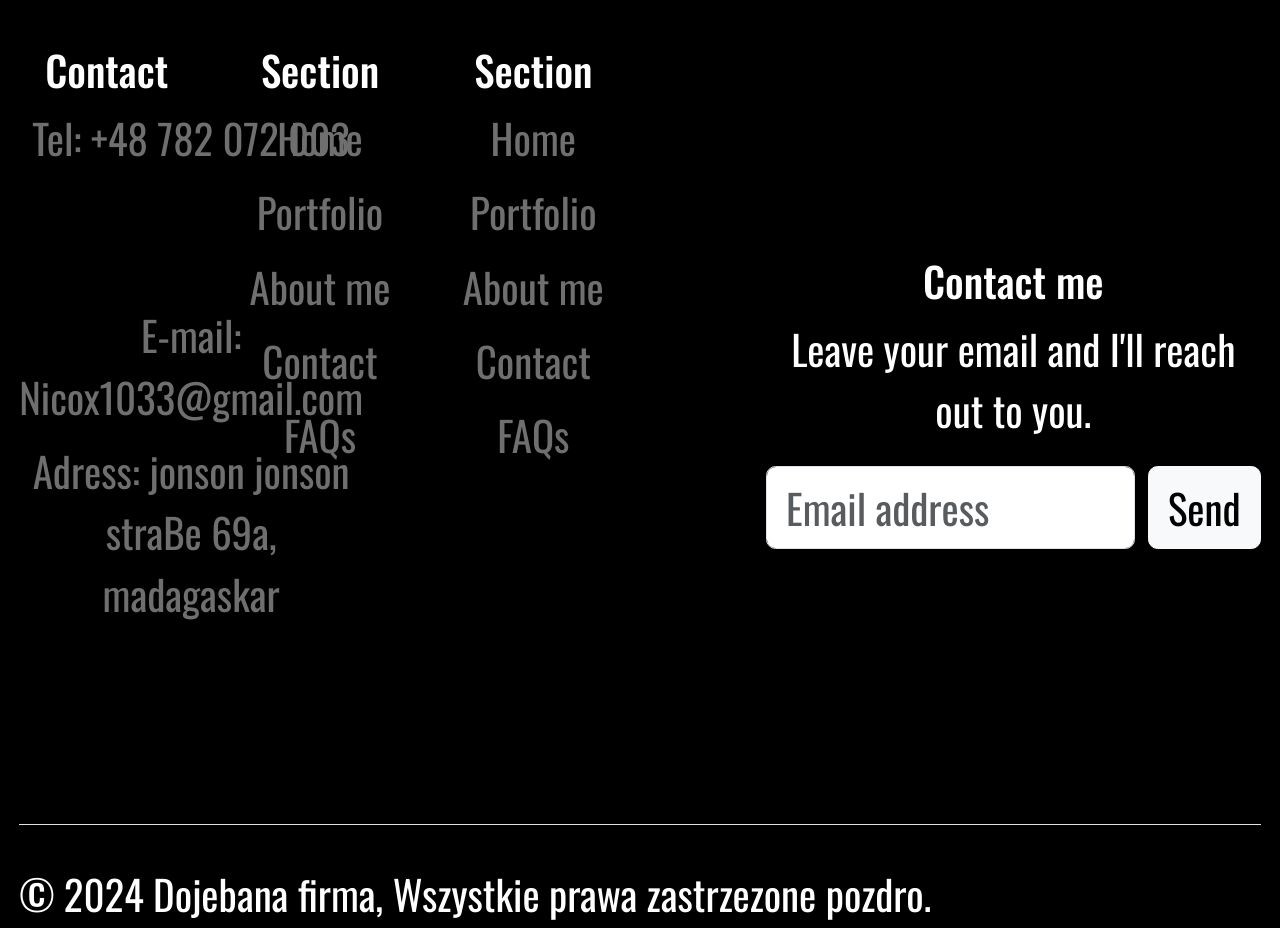
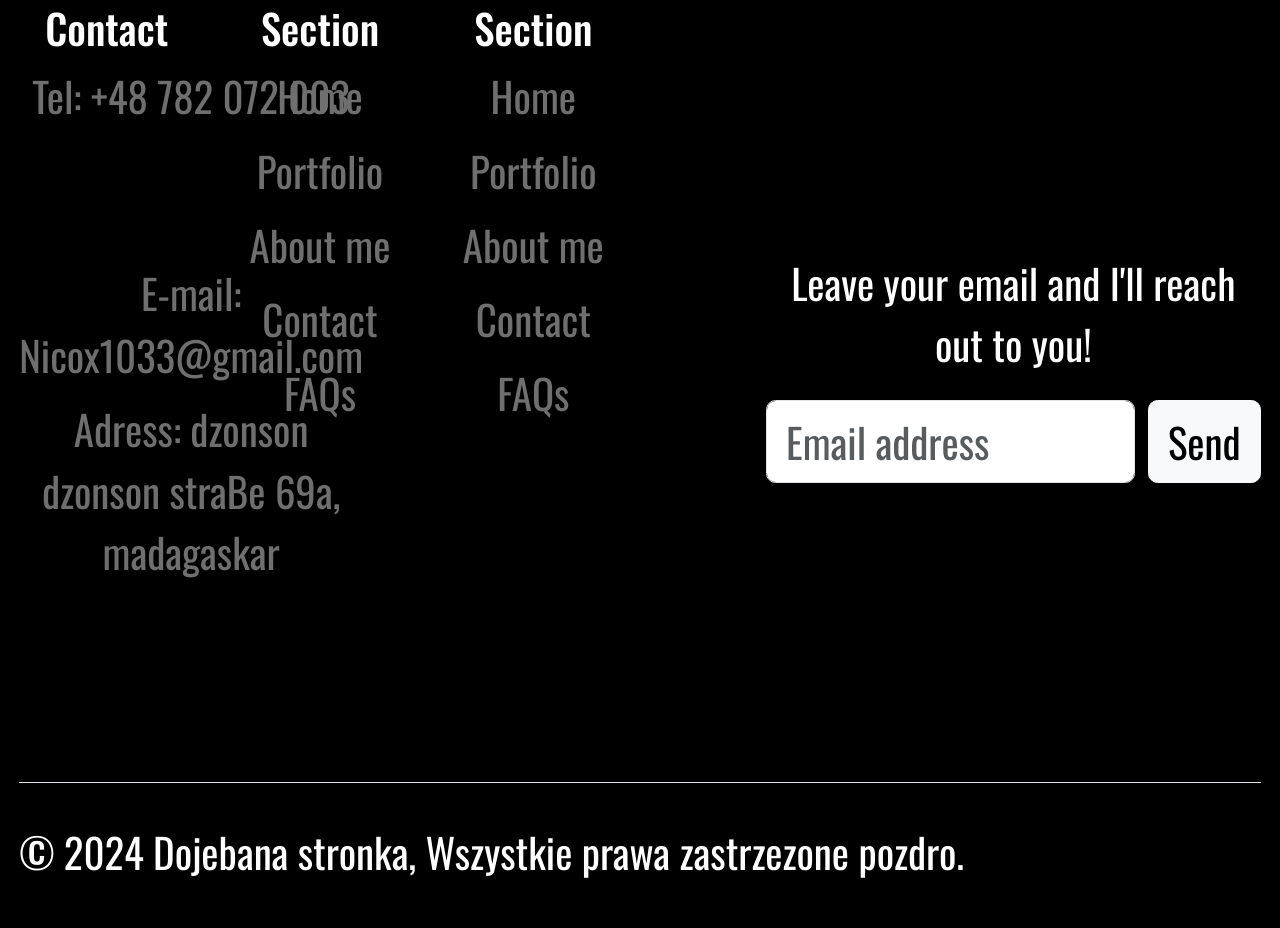
Before and after one commit to Nico-s-s/mys-ite, a plain HTML site: page index.html in a window 1280 px wide. Shown: the part 4908-5836 px from the top of the page. Drawn offline with nearby package versions, Linux system fonts and the light colour scheme.

Commit message:
Update index.html

```diff
--- a/index.html
+++ b/index.html
@@ -37,7 +37,7 @@
             padding: 0;
             border: 0;
             cursor: pointer;
-            height: 150px;
+            width: 20%;
         }
         .nav_links{
             list-style: none;
@@ -209,9 +209,9 @@
             <h1>about me</h1>
             <p>My name's Nicolas and I'm currently a Operation Research Student at Tilburg University.<hr/>
                 My journey with web-development started around a year ago
-                when i first dwelved into Computer Science world. Are you an owner of a small business or just simply looking to sell your
+                when i first dwelved into Computer Science world.
+                Are you an owner of a small business or just simply looking to sell your
                 product through internet? Then you're in right place!</p>
-
         </div>
         <div class="right-side">
             <img src="./Img/Me2.png" height="900">
@@ -226,7 +226,7 @@
               <ul class="nav flex-column">
                 <li class="nav-item mb-2"><a href="#" class="nav-link p-0 text-body-secondary footer-contact">Tel: +48 782 072 003</a></li>
                 <li class="nav-item mb-2"><a href="#" class="nav-link p-0 text-body-secondary footer-contact">E-mail: Nicox1033@gmail.com </a></li>
-                <li class="nav-item mb-2"><a href="#" class="nav-link p-0 text-body-secondary footer-contact">Adress: jonson jonson straBe 69a, madagaskar</a></li>
+                <li class="nav-item mb-2"><a href="#" class="nav-link p-0 text-body-secondary footer-contact">Adress: dzonson dzonson straBe 69a, madagaskar</a></li>
               </ul>
             </div>
 
@@ -254,8 +254,8 @@
 
             <div class="col-md-5 offset-md-1 mb-3 center">
               <form>
-                <h5>Contact me</h5>
-                <p>Leave your email and I'll reach out to you. </p>
+                <h5></h5>
+                <p>Leave your email and I'll reach out to you! </p>
                 <div class="d-flex flex-column flex-sm-row w-100 gap-2">
                   <label for="newsletter1" class="visually-hidden">Email address</label>
                   <input id="newsletter1" type="text" class="form-control" placeholder="Email address">
@@ -266,7 +266,7 @@
           </div>
 
           <div class="d-flex flex-column flex-sm-row justify-content-between py-4 my-4 border-top">
-            <p>© 2024 Dojebana firma, Wszystkie prawa zastrzezone pozdro.</p>
+            <p>© 2024 Dojebana stronka, Wszystkie prawa zastrzezone pozdro.</p>
             <ul class="list-unstyled d-flex">
               <li class="ms-3"><a class="link-body-emphasis" href="#"><svg class="bi" width="24" height="24"><use xlink:href="#twitter"></use></svg></a></li>
               <li class="ms-3"><a class="link-body-emphasis" href="#"><svg class="bi" width="24" height="24"><use xlink:href="#instagram"></use></svg></a></li>
```
